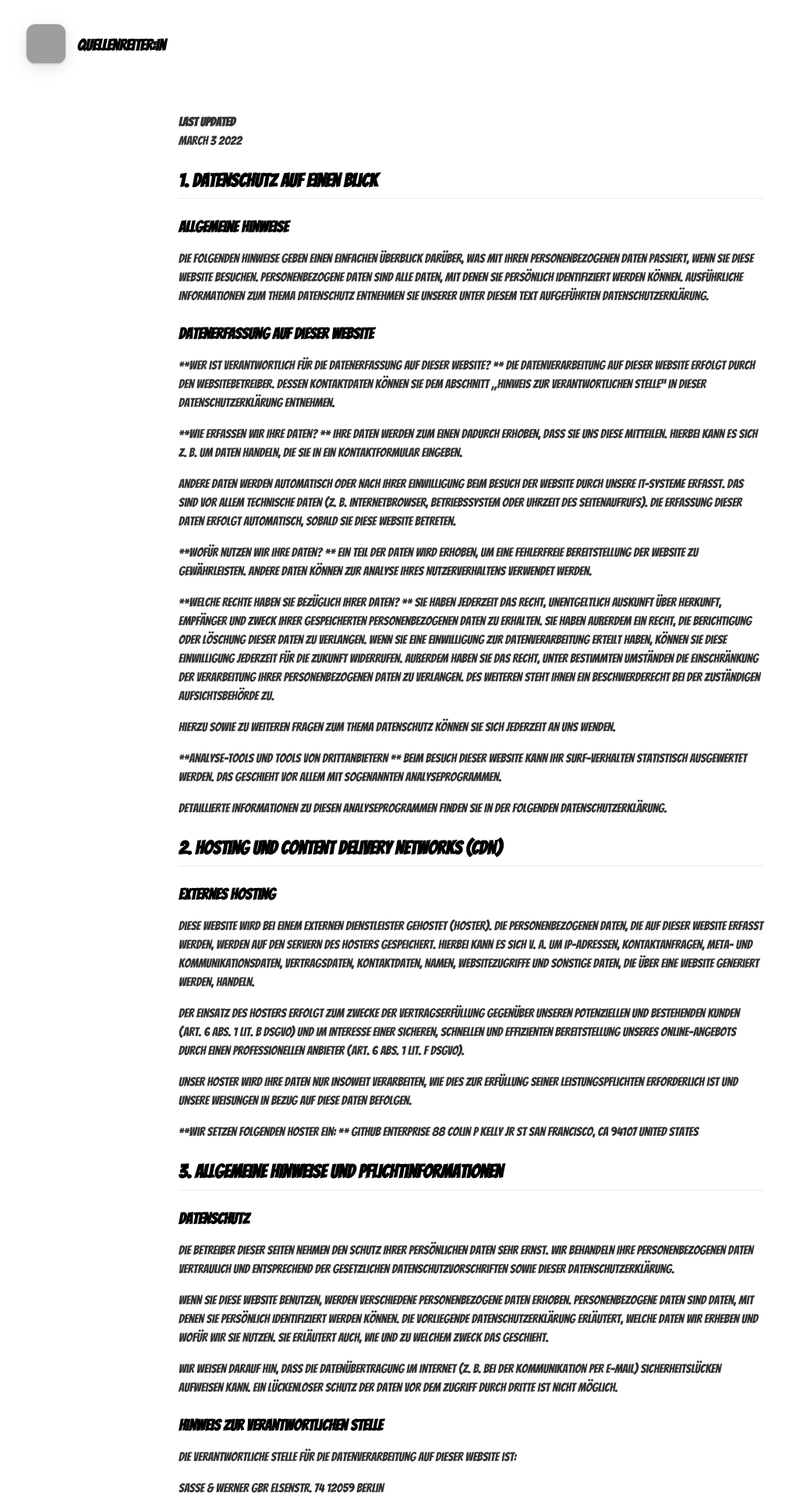
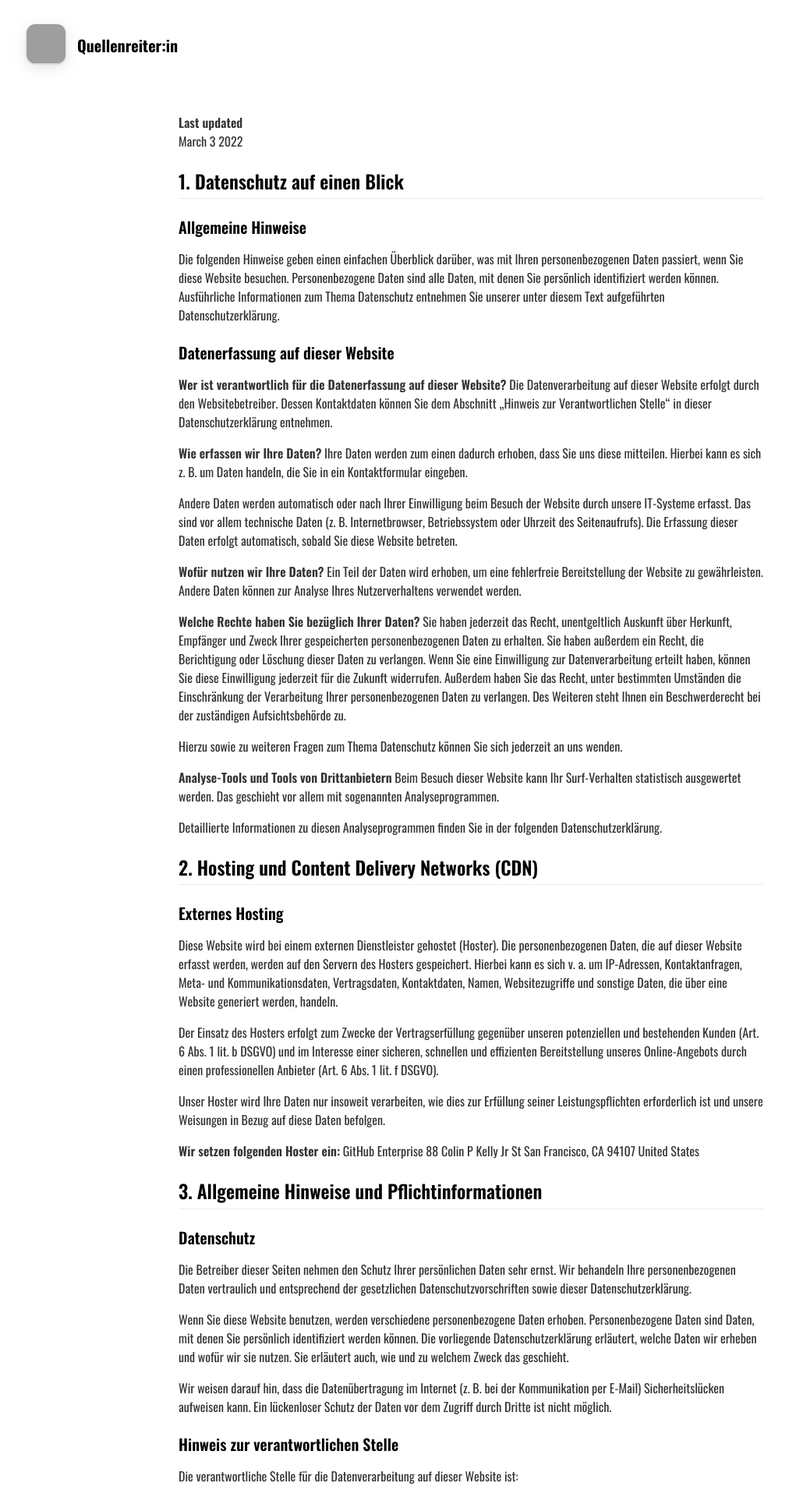
Before and after one commit to QuellenReiter/quellenreiter.website, a Jekyll site: the page built from _pages/Datenschutz.md, in a window 1280 px wide. Shown: the top 1920 px of the page at 78% size, without its empty margins (36-1048 px from the left). Built offline with Jekyll 4.4.1, drawn with Linux system fonts in a browser that asks for light colours; nearby versions of some CDN libraries; some of the changed text lies outside the part shown; grey boxes are pictures that could not be loaded.

Commit message:
font weight and family

```diff
--- a/_pages/Datenschutz.md
+++ b/_pages/Datenschutz.md
@@ -14,28 +14,23 @@ Die folgenden Hinweise geben einen einfachen Überblick darüber, was mit Ihren
 
 ### Datenerfassung auf dieser Website
 
-**Wer ist verantwortlich für die Datenerfassung auf dieser Website?
-**
+**Wer ist verantwortlich für die Datenerfassung auf dieser Website?**
 Die Datenverarbeitung auf dieser Website erfolgt durch den Websitebetreiber. Dessen Kontaktdaten können Sie dem Abschnitt „Hinweis zur Verantwortlichen Stelle“ in dieser Datenschutzerklärung entnehmen.
 
-**Wie erfassen wir Ihre Daten?
-**
+**Wie erfassen wir Ihre Daten?**
 Ihre Daten werden zum einen dadurch erhoben, dass Sie uns diese mitteilen. Hierbei kann es sich z. B. um Daten handeln, die Sie in ein Kontaktformular eingeben.
 
 Andere Daten werden automatisch oder nach Ihrer Einwilligung beim Besuch der Website durch unsere IT-Systeme erfasst. Das sind vor allem technische Daten (z. B. Internetbrowser, Betriebssystem oder Uhrzeit des Seitenaufrufs). Die Erfassung dieser Daten erfolgt automatisch, sobald Sie diese Website betreten.
 
-**Wofür nutzen wir Ihre Daten?
-**
+**Wofür nutzen wir Ihre Daten?**
 Ein Teil der Daten wird erhoben, um eine fehlerfreie Bereitstellung der Website zu gewährleisten. Andere Daten können zur Analyse Ihres Nutzerverhaltens verwendet werden.
 
-**Welche Rechte haben Sie bezüglich Ihrer Daten?
-**
+**Welche Rechte haben Sie bezüglich Ihrer Daten?**
 Sie haben jederzeit das Recht, unentgeltlich Auskunft über Herkunft, Empfänger und Zweck Ihrer gespeicherten personenbezogenen Daten zu erhalten. Sie haben außerdem ein Recht, die Berichtigung oder Löschung dieser Daten zu verlangen. Wenn Sie eine Einwilligung zur Datenverarbeitung erteilt haben, können Sie diese Einwilligung jederzeit für die Zukunft widerrufen. Außerdem haben Sie das Recht, unter bestimmten Umständen die Einschränkung der Verarbeitung Ihrer personenbezogenen Daten zu verlangen. Des Weiteren steht Ihnen ein Beschwerderecht bei der zuständigen Aufsichtsbehörde zu.
 
 Hierzu sowie zu weiteren Fragen zum Thema Datenschutz können Sie sich jederzeit an uns wenden.
 
-**Analyse-Tools und Tools von Dritt­anbietern
-**
+**Analyse-Tools und Tools von Dritt­anbietern**
 Beim Besuch dieser Website kann Ihr Surf-Verhalten statistisch ausgewertet werden. Das geschieht vor allem mit sogenannten Analyseprogrammen.
 
 Detaillierte Informationen zu diesen Analyseprogrammen finden Sie in der folgenden Datenschutzerklärung.
@@ -49,8 +44,7 @@ Der Einsatz des Hosters erfolgt zum Zwecke der Vertragserfüllung gegenüber uns
 
 Unser Hoster wird Ihre Daten nur insoweit verarbeiten, wie dies zur Erfüllung seiner Leistungspflichten erforderlich ist und unsere Weisungen in Bezug auf diese Daten befolgen.
 
-**Wir setzen folgenden Hoster ein:
-**
+**Wir setzen folgenden Hoster ein:**
 GitHub Enterprise
 88 Colin P Kelly Jr St
 San Francisco, CA 94107
@@ -124,12 +118,12 @@ Wenn Sie die Verarbeitung Ihrer personenbezogenen Daten eingeschränkt haben, d
 
 Der Provider der Seiten erhebt und speichert automatisch Informationen in so genannten Server-Log-Dateien, die Ihr Browser automatisch an uns übermittelt. Dies sind:
 
-Browsertyp und Browserversion
-verwendetes Betriebssystem
-Referrer URL
-Hostname des zugreifenden Rechners
-Uhrzeit der Serveranfrage
-IP-Adresse
+- Browsertyp und Browserversion
+- verwendetes Betriebssystem
+- Referrer URL
+- Hostname des zugreifenden Rechners
+- Uhrzeit der Serveranfrage
+- IP-Adresse
 Eine Zusammenführung dieser Daten mit anderen Datenquellen wird nicht vorgenommen.
 
 Die Erfassung dieser Daten erfolgt auf Grundlage von Art. 6 Abs. 1 lit. f DSGVO. Der Websitebetreiber hat ein berechtigtes Interesse an der technisch fehlerfreien Darstellung und der Optimierung seiner Website – hierzu müssen die Server-Log-Files erfasst werden.
--- a/_sass/base.scss
+++ b/_sass/base.scss
@@ -6,11 +6,18 @@ $content-width: 1170px;
     src: url(assets/Bangers-Regular.ttf) format('truetype');
 }
 
-$font: Bangers;
+@font-face {
+    font-family: 'Oswald';
+    src: url(assets/Oswald-VariableFont_wght.ttf) format('truetype');
+}
+
+$bangers: Bangers;
+$oswald: Oswald;
+$font: Oswald;
 $primary-text-color: #000000;
 html {
     font-size: 62.5%;
-    font-family: $font;
+    font-family: $bangers;
     line-height: 1;
 }
 
@@ -33,6 +40,10 @@ h2 {
 
 h3 {
     font-size: 2rem;
+}
+
+p {
+    font-family: $oswald;
 }
 
 // Better font rendering
--- a/_sass/layout.scss
+++ b/_sass/layout.scss
@@ -273,6 +273,7 @@ nav>ul li a:active {
 }
 
 .appDescriptionContainer {
+    font-family: $bangers;
     font-size: 2.5rem;
     font-weight: normal;
     width: 100%;
@@ -283,6 +284,7 @@ nav>ul li a:active {
 }
 
 .appDescription {
+    font-family: $bangers;
     color: $header-text-color;
 }
 
@@ -490,10 +492,12 @@ nav>ul li a:active {
 }
 
 .featureText {
+    font-family: $oswald;
     margin-left: 18px;
 }
 
 .featureText>h3 {
+    font-weight: 400;
     color: $feature-title-color;
     line-height: 1.5;
 }
@@ -638,6 +642,7 @@ footer {
 }
 
 .footerLinks {
+    font-family: $font;
     flex-direction: column;
     display: flex;
     text-align: left;
```
Also changed, not shown: assets/Oswald-VariableFont_wght.ttf (added).
